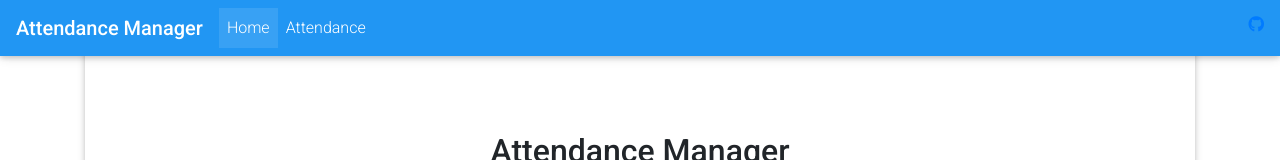
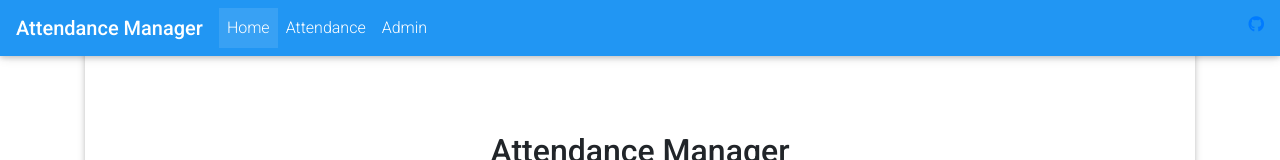
Before and after one commit to HunainAnis/attendanceManager, a React (Create React App) app: page /SubmitForm in a window 1280 px wide. Shown: the top 160 px of the page. Built offline with nearby package versions, Linux system fonts and the light colour scheme; no server answers; the database is empty.

Commit message:
Admin is added to Navbar

```diff
--- a/src/Navbar.js
+++ b/src/Navbar.js
@@ -25,6 +25,9 @@ render() {
             <MDBNavItem>
               <MDBNavLink to="/SubmitForm">Attendance</MDBNavLink>
             </MDBNavItem>
+            <MDBNavItem>
+              <MDBNavLink to="/Admin">Admin</MDBNavLink>
+            </MDBNavItem>
           </MDBNavbarNav>
           <MDBNavbarNav right>
             <MDBNavItem>
```
